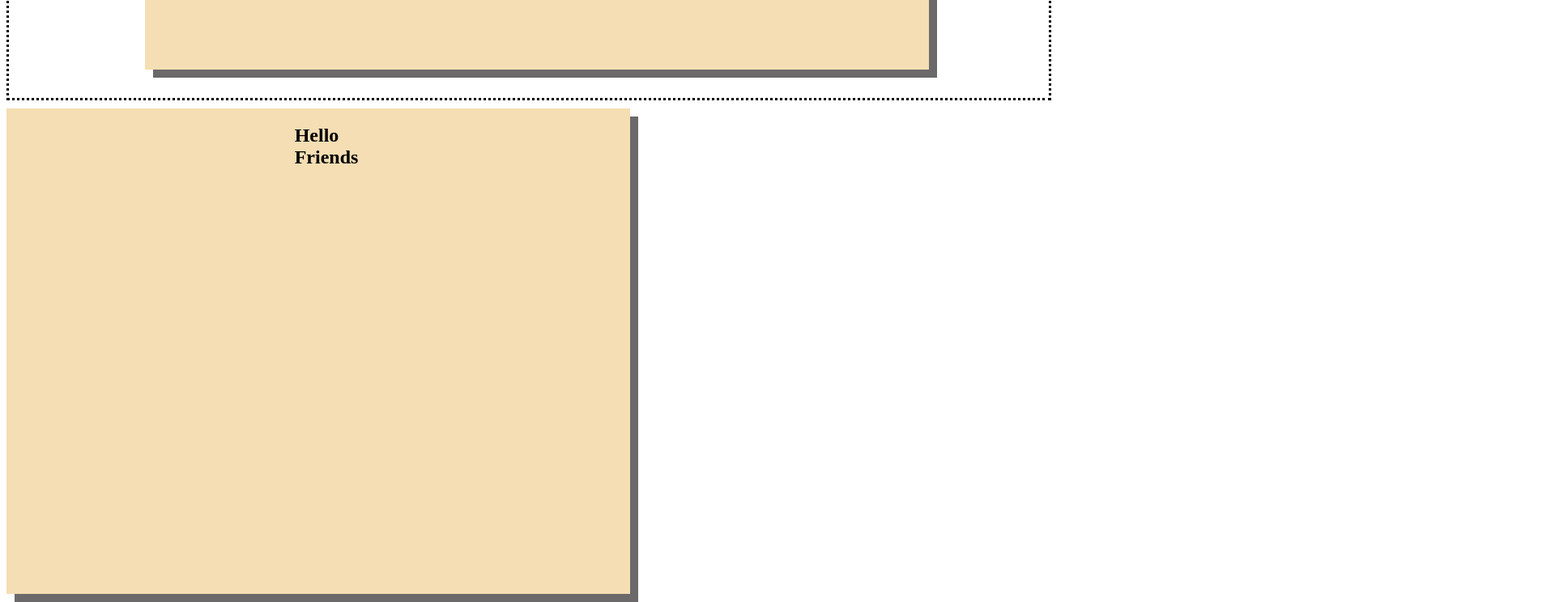
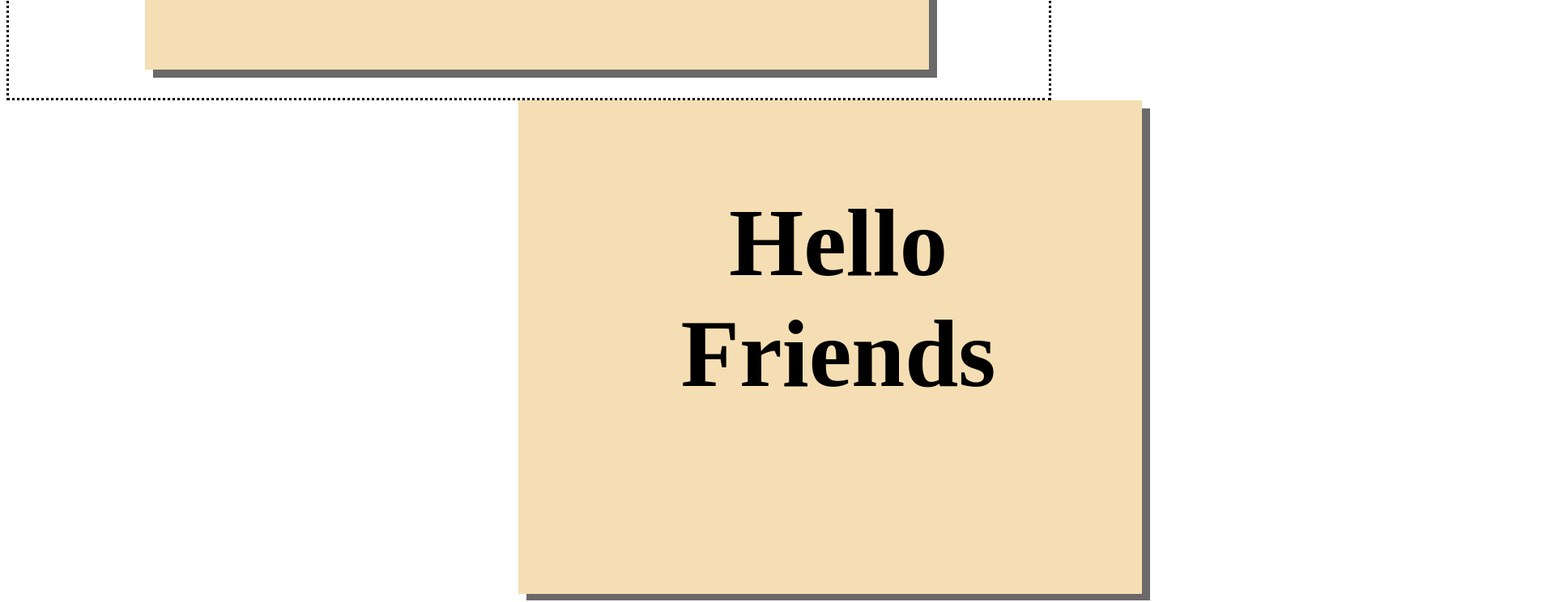
Before and after one commit to TCBrightPaths/htmlcss2, a plain HTML site: page drill-2/index.html in a window 1280 px wide. Shown: the part 720-1464 px from the top of the page at 81% size, 1920 px wide, since content can reach past the window. Drawn offline with Linux system fonts and the light colour scheme.

Commit message:
drill 2 done

```diff
--- a/drill-2/index.css
+++ b/drill-2/index.css
@@ -69,12 +69,19 @@
     width: 750px;
     height: 600px;
     display: inline-flex;
-    float: left;
+    margin-left: 50%;
+    margin-right: 50%;
     justify-content: space-evenly;
     background-color: wheat;
     box-shadow: 10px 10px rgb(107, 105, 105);
     border-width: 10px;
     border-right: 10px;
     padding-left: 20px;
-    margin-block: 10px;
+    padding-top: 10px;
+
 }
+h1 {
+    font-size: 89pt;
+    font-family: 'Times New Roman', Times, serif;
+    text-align: center;
+}
```
